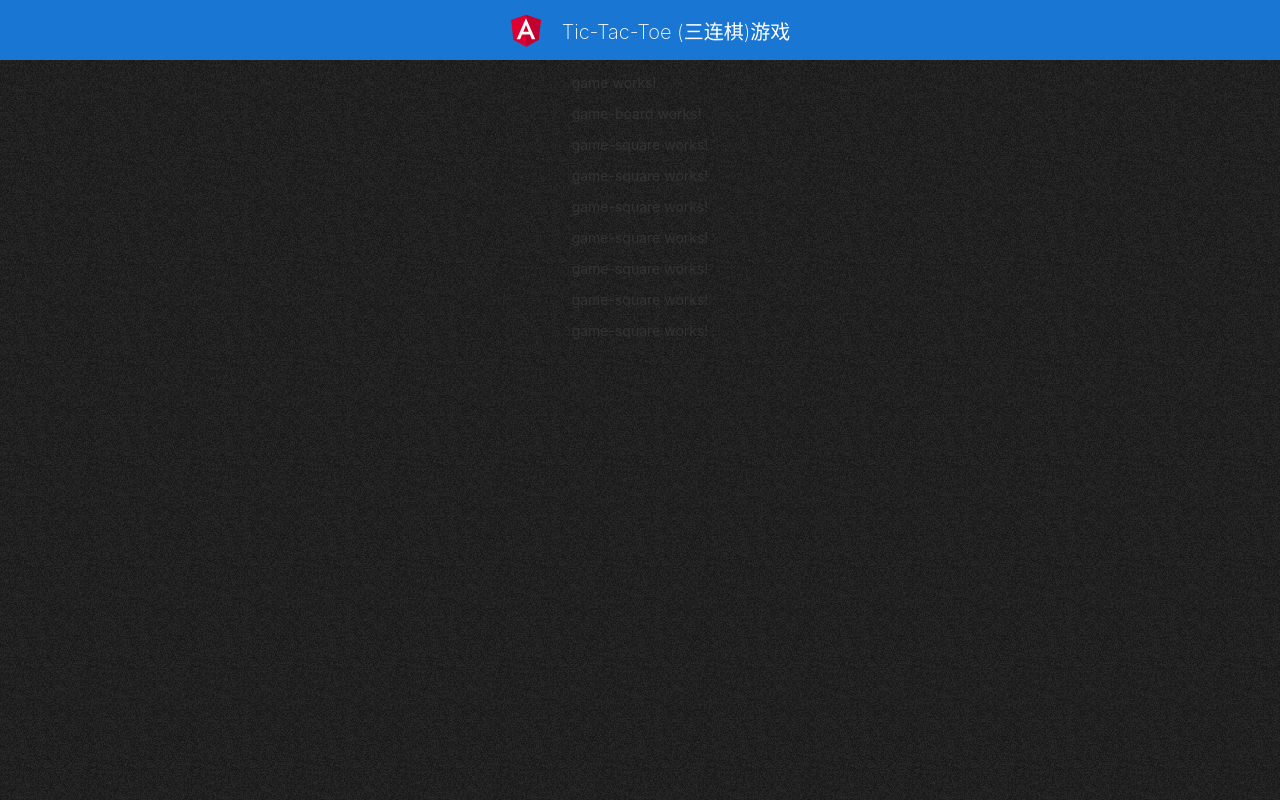
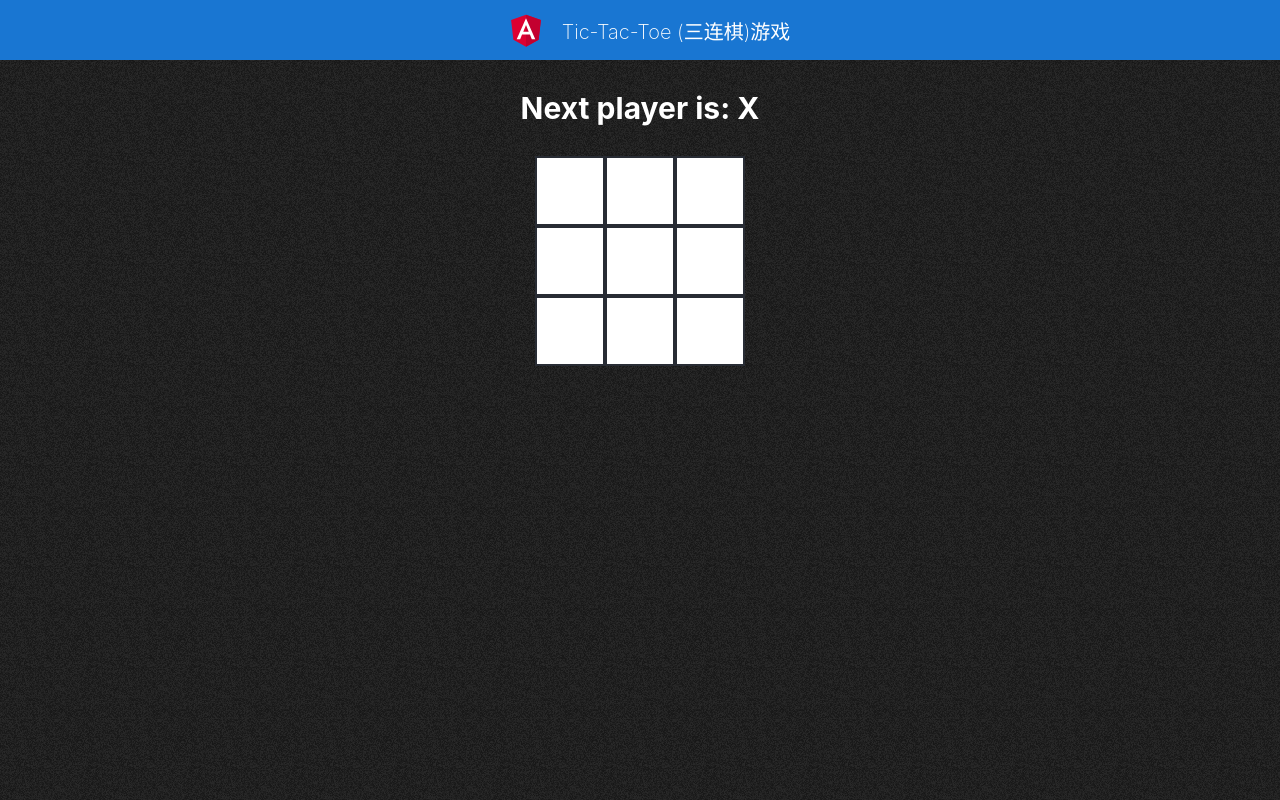
Before and after one commit to davidkoojohn/ttt-angular, an Angular app: page / in a window 1280 px wide. Built offline with nearby package versions, Linux system fonts and the light colour scheme.

Commit message:
add action

```diff
--- a/src/app/game/game-board/game-board.component.html
+++ b/src/app/game/game-board/game-board.component.html
@@ -1,8 +1,8 @@
-<p>game-board works!</p>
-<game-square></game-square>
-<game-square></game-square>
-<game-square></game-square>
-<game-square></game-square>
-<game-square></game-square>
-<game-square></game-square>
-<game-square></game-square>
+<div class="board">
+  <game-square
+    *ngFor="let item of squares; let index = index"
+    [value]="item"
+    [index]="index"
+    (onClick)="handleClick($event)"
+  ></game-square>
+</div>
--- a/src/app/game/game-board/game-board.component.less
+++ b/src/app/game/game-board/game-board.component.less
@@ -0,0 +1,5 @@
+.board {
+  width: 210px;
+  display: flex;
+  flex-wrap: wrap;
+}
--- a/src/app/game/game-board/game-board.component.ts
+++ b/src/app/game/game-board/game-board.component.ts
@@ -1,4 +1,4 @@
-import { Component, OnInit } from '@angular/core';
+import {Component, OnInit, Input, Output, EventEmitter} from '@angular/core';
 
 @Component({
   selector: 'game-board',
@@ -9,7 +9,14 @@ export class GameBoardComponent implements OnInit {
 
   constructor() { }
 
+  @Input() squares: string[] = []
+  @Output() onClick = new EventEmitter<number>()
+
   ngOnInit(): void {
   }
 
+  handleClick(index: number) {
+    this.onClick.emit(index)
+  }
+
 }
--- a/src/app/game/game-square/game-square.component.html
+++ b/src/app/game/game-square/game-square.component.html
@@ -1 +1 @@
-<p>game-square works!</p>
+<button (click)="handleClick()">{{ value }}</button>
--- a/src/app/game/game-square/game-square.component.less
+++ b/src/app/game/game-square/game-square.component.less
@@ -0,0 +1,9 @@
+button {
+  box-sizing: border-box;
+  width: 70px;
+  height: 70px;
+  border: 2px solid #282c34;
+  background-color: #fff;
+  font-size: 24px;
+  font-weight: 700;
+}
--- a/src/app/game/game-square/game-square.component.ts
+++ b/src/app/game/game-square/game-square.component.ts
@@ -1,4 +1,4 @@
-import { Component, OnInit } from '@angular/core';
+import { Component, OnInit, Input, Output, EventEmitter } from '@angular/core';
 
 @Component({
   selector: 'game-square',
@@ -9,7 +9,16 @@ export class GameSquareComponent implements OnInit {
 
   constructor() { }
 
+  @Input() value: string = ""
+  @Input() index?: number
+
+  @Output()
+  onClick = new EventEmitter<number>()
+
   ngOnInit(): void {
   }
 
+  handleClick() {
+    this.onClick.emit(this.index)
+  }
 }
--- a/src/app/game/game.component.html
+++ b/src/app/game/game.component.html
@@ -1,2 +1,2 @@
-<p>game works!</p>
-<game-board></game-board>
+<h3>{{ title }}</h3>
+<game-board [squares]="squares" (onClick)="handleClick($event)"></game-board>
--- a/src/app/game/game.component.less
+++ b/src/app/game/game.component.less
@@ -0,0 +1,11 @@
+:host {
+  display: flex;
+  flex-direction: column;
+  align-items: center;
+}
+
+h3 {
+  font-size: 30px;
+  font-weight: 700;
+  color: #fff;
+}
--- a/src/app/game/game.component.ts
+++ b/src/app/game/game.component.ts
@@ -1,4 +1,4 @@
-import { Component, OnInit } from '@angular/core';
+import { Component, OnInit, Output, EventEmitter } from '@angular/core';
 
 @Component({
   selector: 'app-game',
@@ -7,9 +7,22 @@ import { Component, OnInit } from '@angular/core';
 })
 export class GameComponent implements OnInit {
 
-  constructor() { }
+  constructor() {}
+
+  private xIsNextPlayer: boolean = true
+  squares: string[] = new Array(9).fill(null)
+  title: string = "Next player is: X"
 
   ngOnInit(): void {
   }
 
+  handleClick(index: number) {
+    this.squares[index] = this.xIsNextPlayer ? "X" : "O"
+    this.xIsNextPlayer = !this.xIsNextPlayer
+    if (this.xIsNextPlayer) {
+      this.title = "Next player is: X"
+    } else {
+      this.title = "Next player is: O"
+    }
+  }
 }
```
